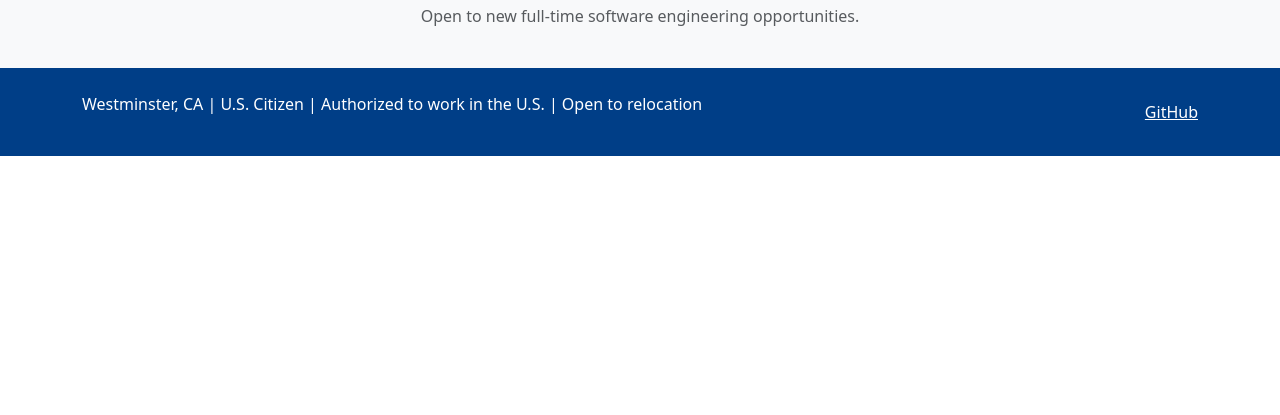
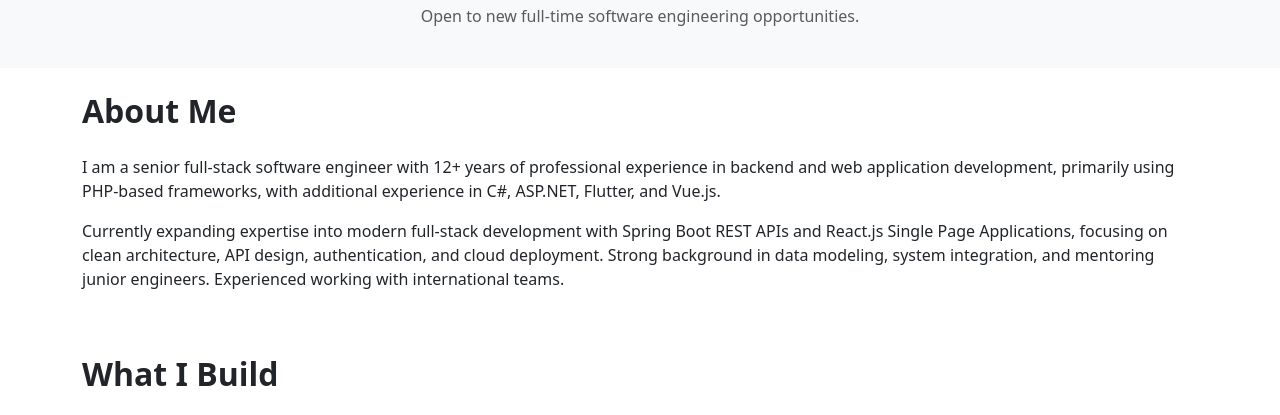
Before and after one commit to vanphungvnu/my-portfolio-react, a React (Vite) app: page / in a window 1280 px wide. Shown: the part 383-798 px from the top of the page. Built offline with nearby package versions, Linux system fonts and the light colour scheme.

Commit message:
feat: add About, Skills components in App.tsx

```diff
--- a/src/App.tsx
+++ b/src/App.tsx
@@ -1,5 +1,7 @@
 import Navbar from "./components/Navbar";
 import Intro from "./components/Intro";
+import About from "./components/About";
+import Skills from "./components/Skills";
 import Footer from "./components/Footer";
 
 export default function App() {
@@ -7,6 +9,8 @@ export default function App() {
     <>
       <Navbar />
       <Intro />
+      <About />
+      <Skills />
       <Footer />
     </>
   );
```
